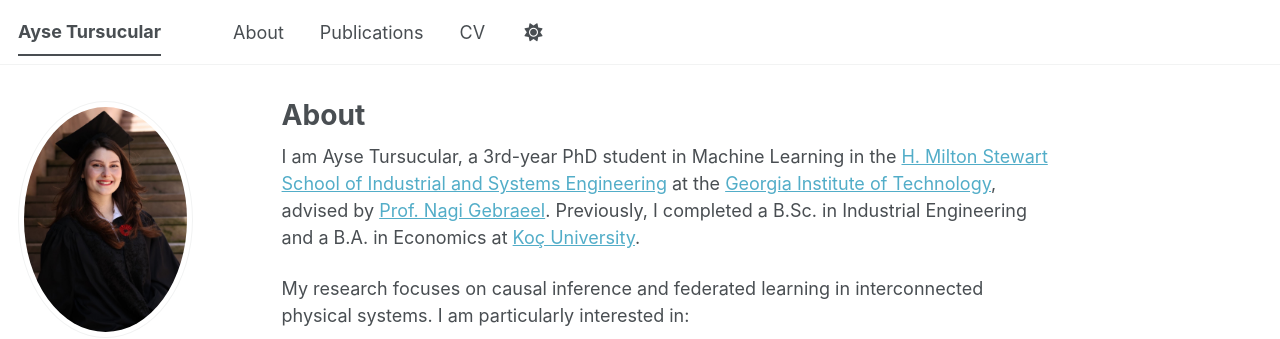
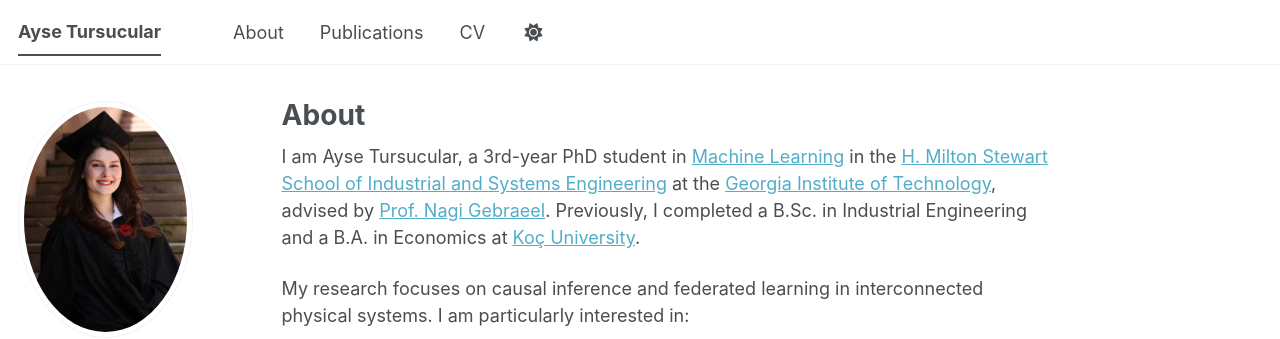
Before and after one commit to aysetursucular/aysetursucular.github.io, a Jekyll site: the page built from _pages/about.md, in a window 1280 px wide and 1084 px high. Shown: the top 339 px of the window. Built offline with Jekyll 4.4.1, drawn with Linux system fonts in a browser that asks for light colours; some web fonts are replaced; a script bundle is joined from its source files by our own code; library files that are not in the unit come from our copies; part of the change alters nothing that is shown.

```diff
--- a/_pages/about.md
+++ b/_pages/about.md
@@ -7,7 +7,7 @@ redirect_from:
   - /about.html
 ---
 
-I am Ayse Tursucular, a 3rd-year PhD student in Machine Learning in the [H. Milton Stewart School of Industrial and Systems Engineering](https://www.isye.gatech.edu/) at the [Georgia Institute of Technology](https://www.gatech.edu/), advised by [Prof. Nagi Gebraeel](https://sites.gatech.edu/nagi/). Previously, I completed a B.Sc. in Industrial Engineering and a B.A. in Economics at [Koç University](https://www.ku.edu.tr/en/).
+I am Ayse Tursucular, a 3rd-year PhD student in [Machine Learning](https://ml.gatech.edu/) in the [H. Milton Stewart School of Industrial and Systems Engineering](https://www.isye.gatech.edu/) at the [Georgia Institute of Technology](https://www.gatech.edu/), advised by [Prof. Nagi Gebraeel](https://sites.gatech.edu/nagi/). Previously, I completed a B.Sc. in Industrial Engineering and a B.A. in Economics at [Koç University](https://www.ku.edu.tr/en/).
 
 My research focuses on causal inference and federated learning in interconnected physical systems. I am particularly interested in:
 
```
